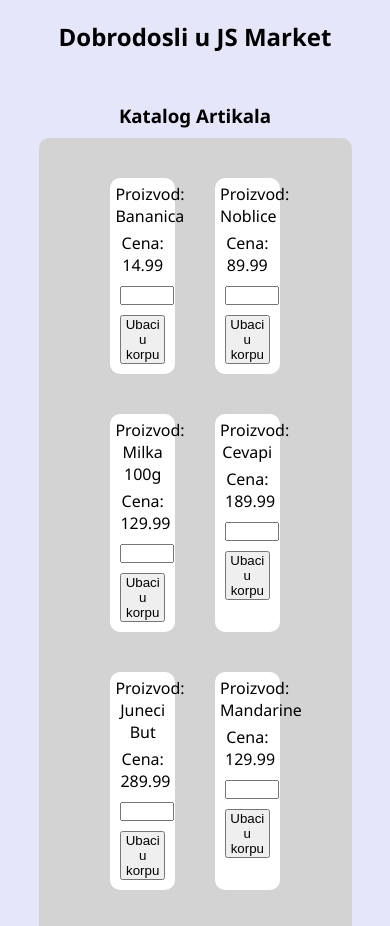
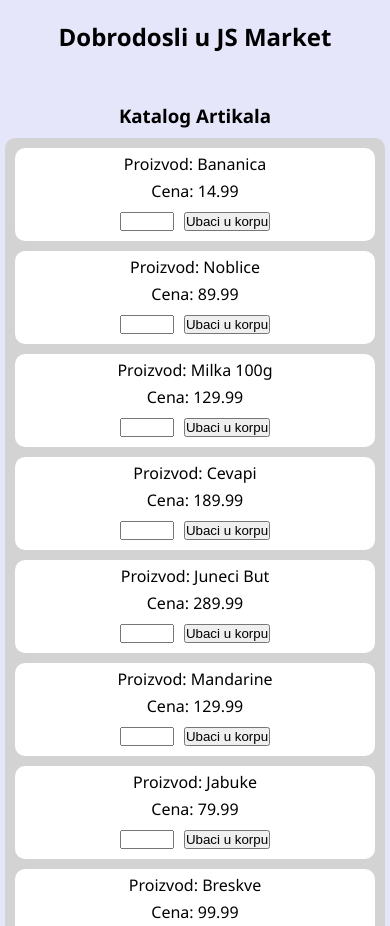
Before and after one commit to TatsuKenshi/Nedelja6DomaciZaNedelju, a plain HTML site: page index.html in a window 390 px wide. Shown: the top 926 px of the page. Drawn offline with Linux system fonts and the light colour scheme.

Commit message:
code cleanup

```diff
--- a/src/checkout.js
+++ b/src/checkout.js
@@ -113,8 +113,9 @@ export class Checkout {
       data5.style.width = "300px";
       data5.textContent = item.productVAT;
       const data6 = document.createElement("td");
+      const sub = item.productPrice * item.productQuantity;
       data6.style.width = "300px";
-      data6.textContent = item.productPrice * item.productQuantity;
+      data6.textContent = sub.toFixed(2);
 
       prodRow.append(data1, data2, data3, data4, data5, data6);
       table.append(prodRow);
@@ -137,7 +138,7 @@ export class Checkout {
     const lastRow = document.createElement("tr");
     const totalData = document.createElement("td");
     totalData.style.width = "300px";
-    totalData.textContent = `VAT/TOTAL: ${totalVat}/${totalPrice}`;
+    totalData.textContent = `VAT/TOTAL: ${totalVat}/${totalPrice.toFixed(2)}`;
     lastRow.append(totalData);
     table.append(lastRow);
   }
--- a/src/shoppingCart.js
+++ b/src/shoppingCart.js
@@ -69,11 +69,10 @@ export class ShoppingCart {
       kolicinaKupljenogProizvoda.classList.add("kolicinaKupljenogProizvoda");
       kolicinaKupljenogProizvoda.textContent = `Kolicina: ${item.quantity}`;
 
+      let medjuzbirBroj = item.quantity * item.product.price;
       const medjuzbir = document.createElement("p");
       medjuzbir.classList.add("medjuzbir");
-      medjuzbir.textContent = `Medjuzbir: ${
-        item.quantity * item.product.price
-      }`;
+      medjuzbir.textContent = `Medjuzbir: ${medjuzbirBroj.toFixed(2)}`;
 
       const izbaciIzKorpe = document.createElement("button");
       izbaciIzKorpe.classList.add("izbaciIzKorpe");
--- a/src/style.css
+++ b/src/style.css
@@ -46,7 +46,7 @@ body {
 .jedanProizvod,
 .jedanKupljeniProizvod {
   margin: 20px;
-  width: 20%;
+  width: 25%;
   background: white;
   padding: 5px;
   border-radius: 10px;
@@ -69,3 +69,33 @@ body {
   align-self: center;
   border-radius: 10px;
 }
+
+@media only screen and (max-width: 1024px) {
+  .listaProizvoda,
+  .cart,
+  .checkoutContainer {
+    width: 95%;
+    padding: 5px;
+  }
+
+  .jedanProizvod,
+  .jedanKupljeniProizvod {
+    margin: 5px;
+    width: 30%;
+  }
+}
+
+@media only screen and (max-width: 650px) {
+  .jedanProizvod,
+  .jedanKupljeniProizvod {
+    margin: 5px;
+    width: 45%;
+  }
+}
+
+@media only screen and (max-width: 480px) {
+  .jedanProizvod,
+  .jedanKupljeniProizvod {
+    width: 95%;
+  }
+}
```
